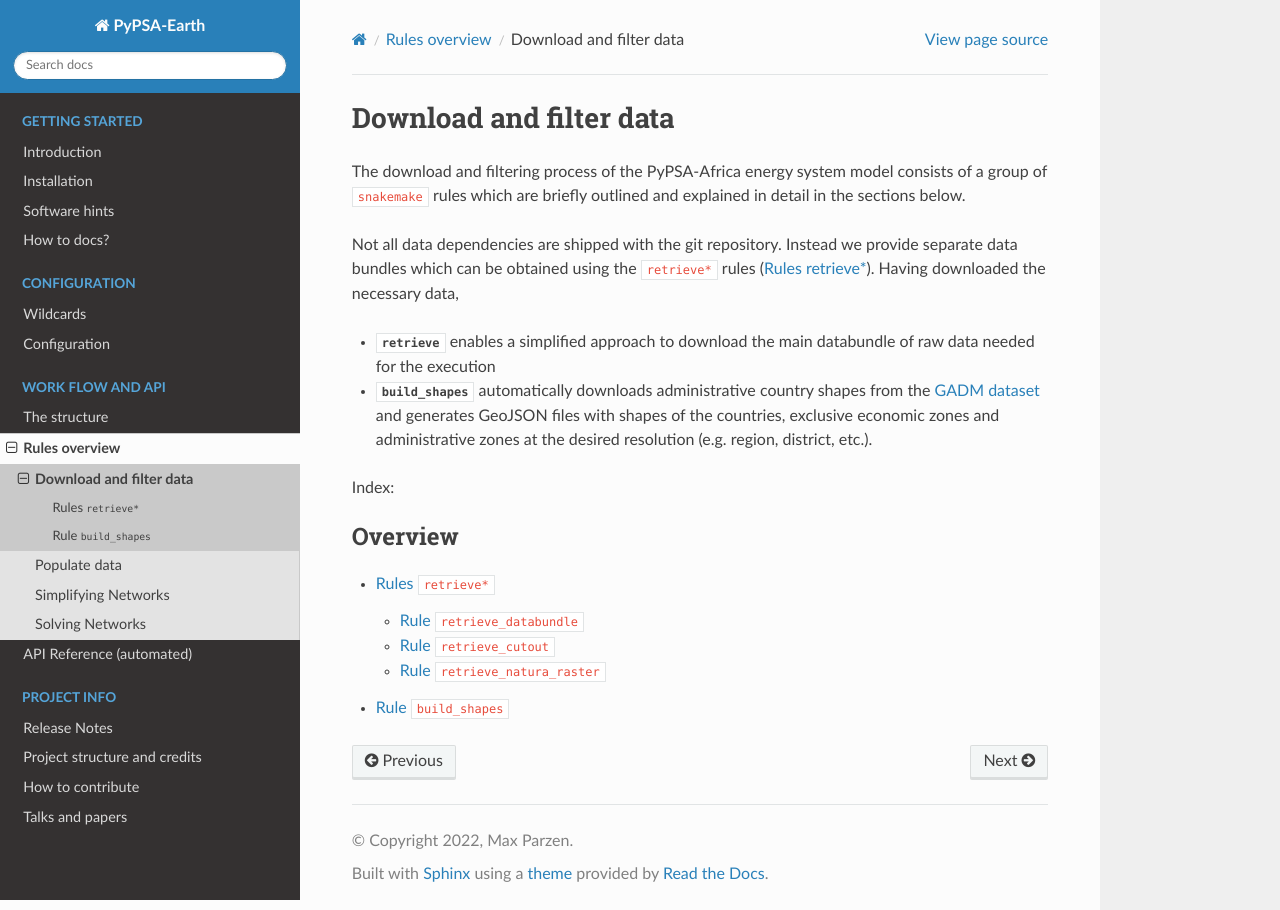
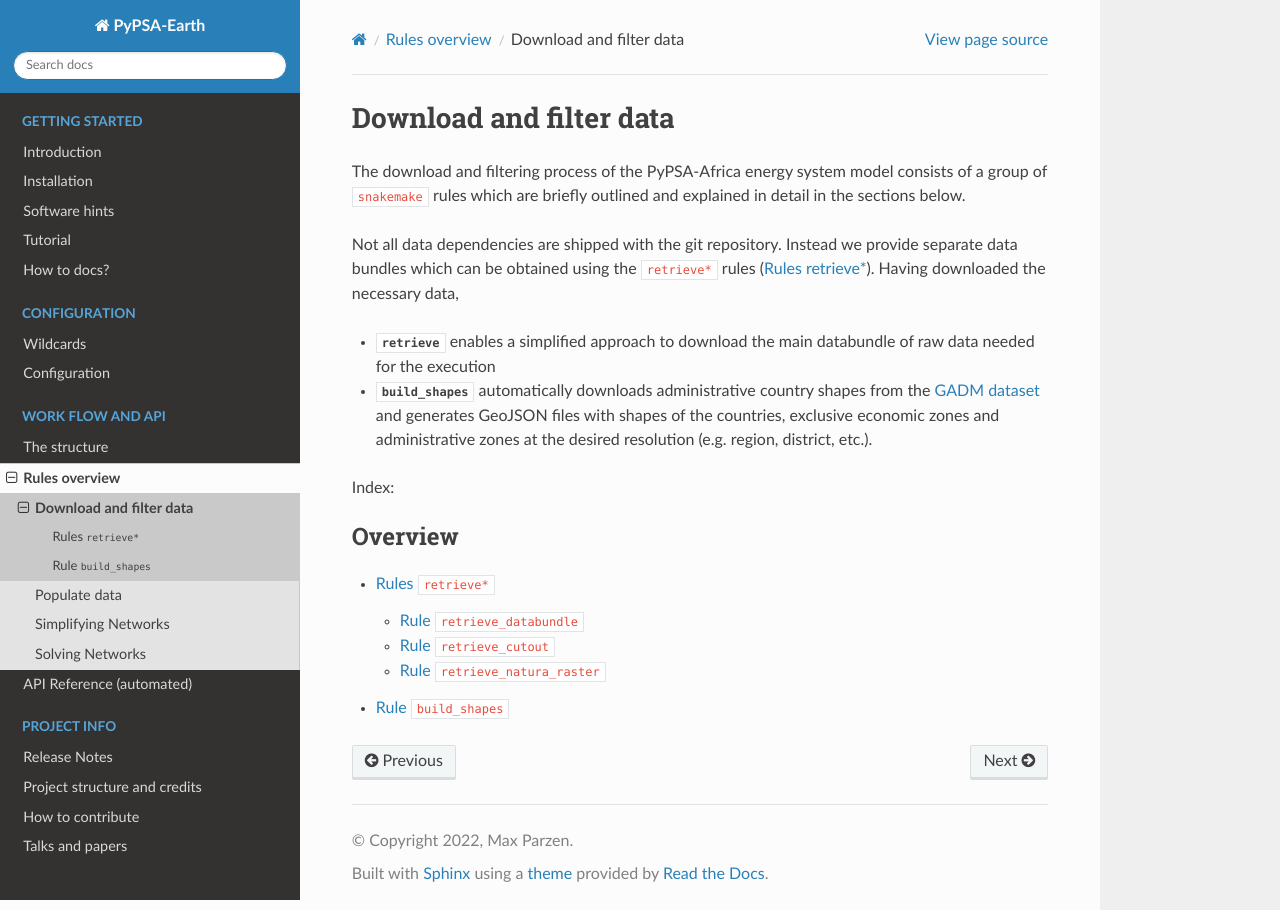
Before and after one commit to pypsa-meets-earth/pypsa-earth, a Sphinx documentation site: the page built from doc/download_and_filter.rst, in a window 1280 px wide. Built offline with Sphinx 7.4.7 and the Read the Docs theme 2.0.0, drawn with Linux system fonts in a browser that asks for light colours; pages that are not in the unit, such as notebooks, are missing from menus; the version number could not be read and is left out.

Commit message:
Fix index

```diff
--- a/doc/index.rst
+++ b/doc/index.rst
@@ -122,7 +122,7 @@ Documentation
    introduction
    installation
    software_hints
-   quick_start
+   tutorial
    how_to_docs
 
 **Configuration**
```
